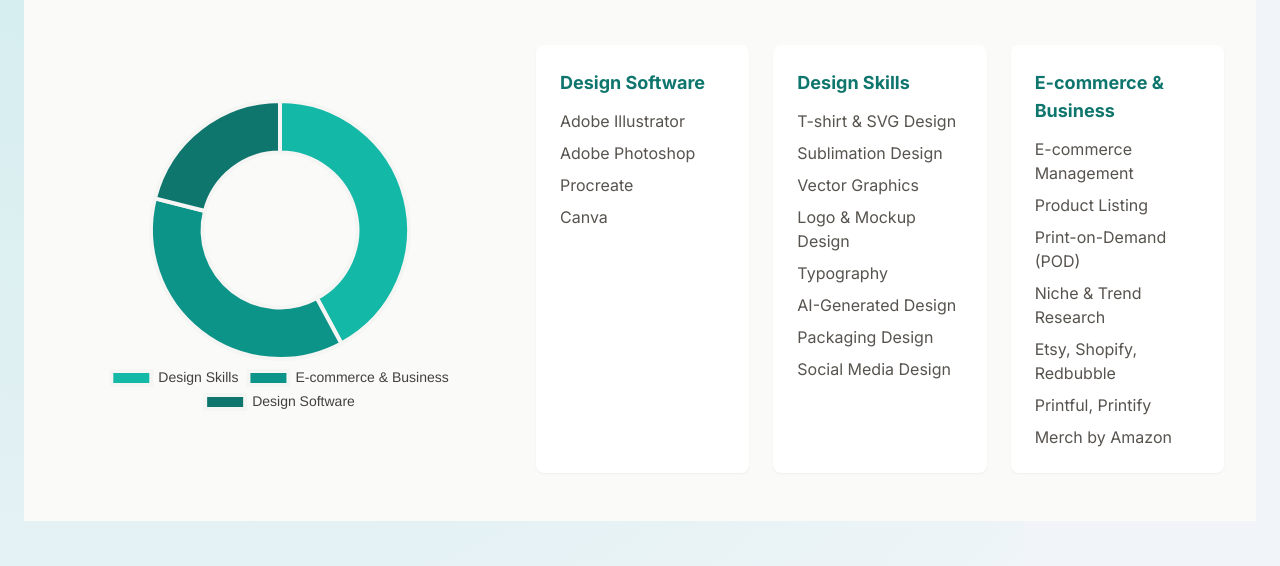
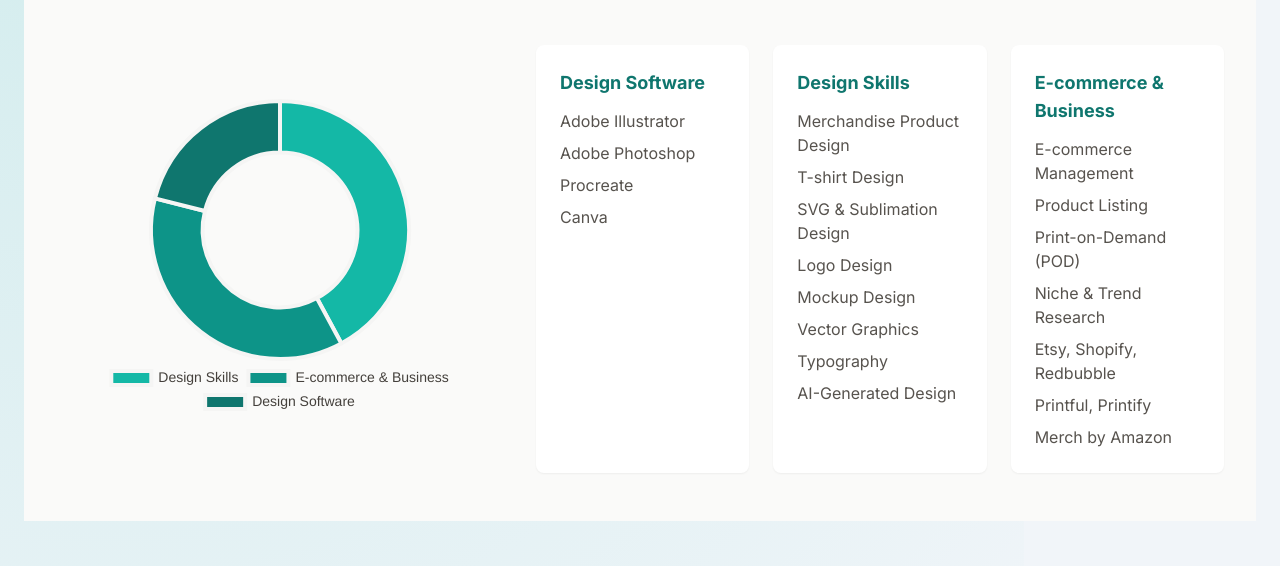
Before and after one commit to mdabusaif98-ui/POD-Resume, a plain HTML site: page index.html in a window 1280 px wide. Shown: the part 647-1213 px from the top of the page. Drawn offline with nearby package versions, Linux system fonts and the light colour scheme.

Commit message:
index.html

```diff
--- a/index.html
+++ b/index.html
@@ -135,14 +135,14 @@
                         <div class="bg-white p-6 rounded-lg shadow-sm">
                             <h3 class="font-bold text-lg text-teal-700 mb-3">Design Skills</h3>
                             <ul class="space-y-2 text-stone-600">
-                                <li>T-shirt & SVG Design</li>
-                                <li>Sublimation Design</li>
+                                <li>Merchandise Product Design</li>
+                                <li>T-shirt Design</li>
+                                <li>SVG & Sublimation Design</li>
+                                <li>Logo Design</li>
+                                <li>Mockup Design</li>
                                 <li>Vector Graphics</li>
-                                <li>Logo & Mockup Design</li>
                                 <li>Typography</li>
                                 <li>AI-Generated Design</li>
-                                <li>Packaging Design</li>
-                                <li>Social Media Design</li>
                             </ul>
                         </div>
                         <div class="bg-white p-6 rounded-lg shadow-sm sm:col-span-2 md:col-span-1">
```
